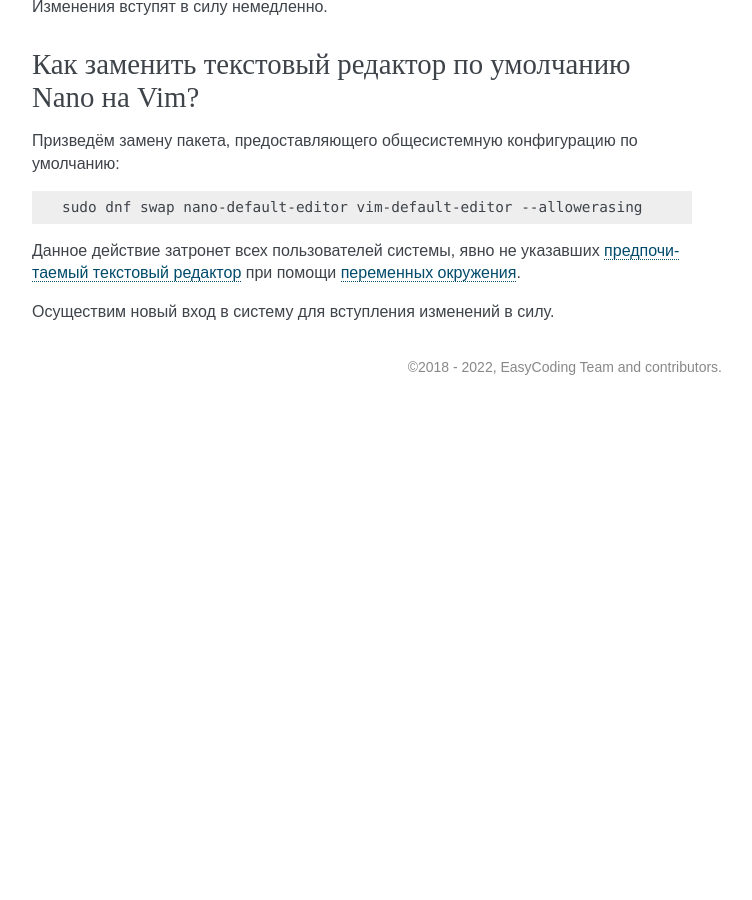
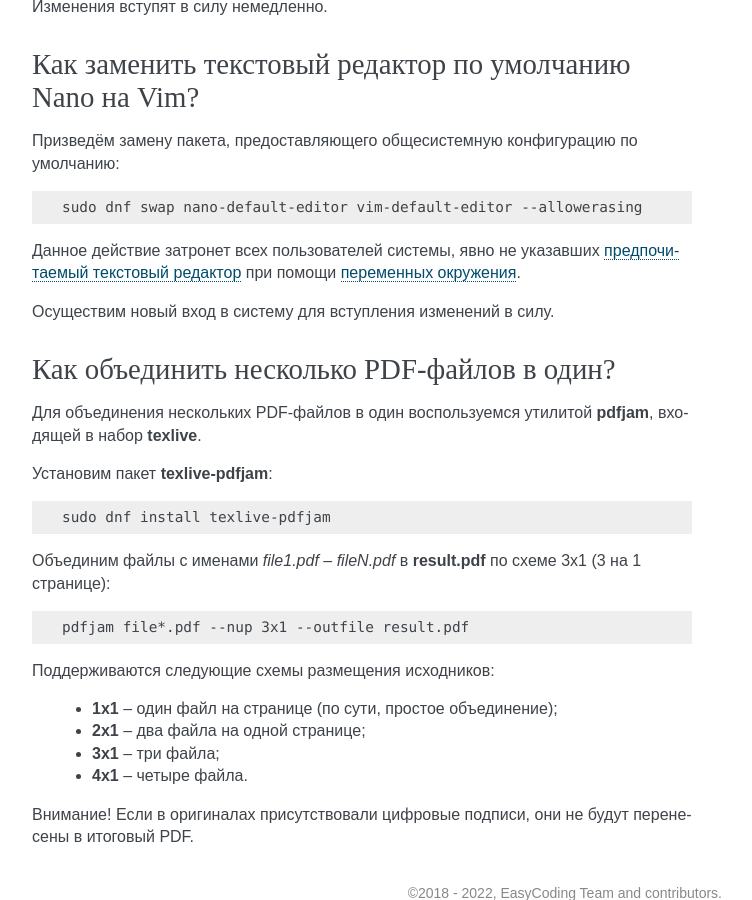
Before and after one commit to RussianFedora/FAQ, a Sphinx documentation site: the page built from source/using-applications.rst, in a window 1280 px wide and 900 px high, scrolled down 24629 px. Shown: the whole window, without its empty margins (388-1140 px from the left). Built offline with Sphinx 7.4.7, drawn with Linux system fonts in a browser that asks for light colours; comment, search, counter and statistics services are not loaded; before the commit the page ends 25034 px from its top, so only the background shows below that; some of the changed text lies outside the part shown.

Commit message:
Added a new question about merging PDFs.

```diff
--- a/source/using-applications.rst
+++ b/source/using-applications.rst
@@ -1359,3 +1359,32 @@ Cгенерируем файл с контрольными суммами SHA2 (
 Данное действие затронет всех пользователей системы, явно не указавших :ref:`предпочитаемый текстовый редактор <editor-selection>` при помощи :ref:`переменных окружения <env-set>`.
 
 Осуществим новый вход в систему для вступления изменений в силу.
+
+.. index:: pdf, combine, merge, texlive, pdfjam
+.. _pdf-merge:
+
+Как объединить несколько PDF-файлов в один?
+===============================================
+
+Для объединения нескольких PDF-файлов в один воспользуемся утилитой **pdfjam**, входящей в набор **texlive**.
+
+Установим пакет **texlive-pdfjam**:
+
+.. code-block:: text
+
+    sudo dnf install texlive-pdfjam
+
+Объединим файлы с именами *file1.pdf* -- *fileN.pdf* в **result.pdf** по схеме 3x1 (3 на 1 странице):
+
+.. code-block:: text
+
+    pdfjam file*.pdf --nup 3x1 --outfile result.pdf
+
+Поддерживаются следующие схемы размещения исходников:
+
+  * **1x1** -- один файл на странице (по сути, простое объединение);
+  * **2x1** -- два файла на одной странице;
+  * **3x1** -- три файла;
+  * **4x1** -- четыре файла.
+
+Внимание! Если в оригиналах присутствовали цифровые подписи, они не будут перенесены в итоговый PDF.
```
